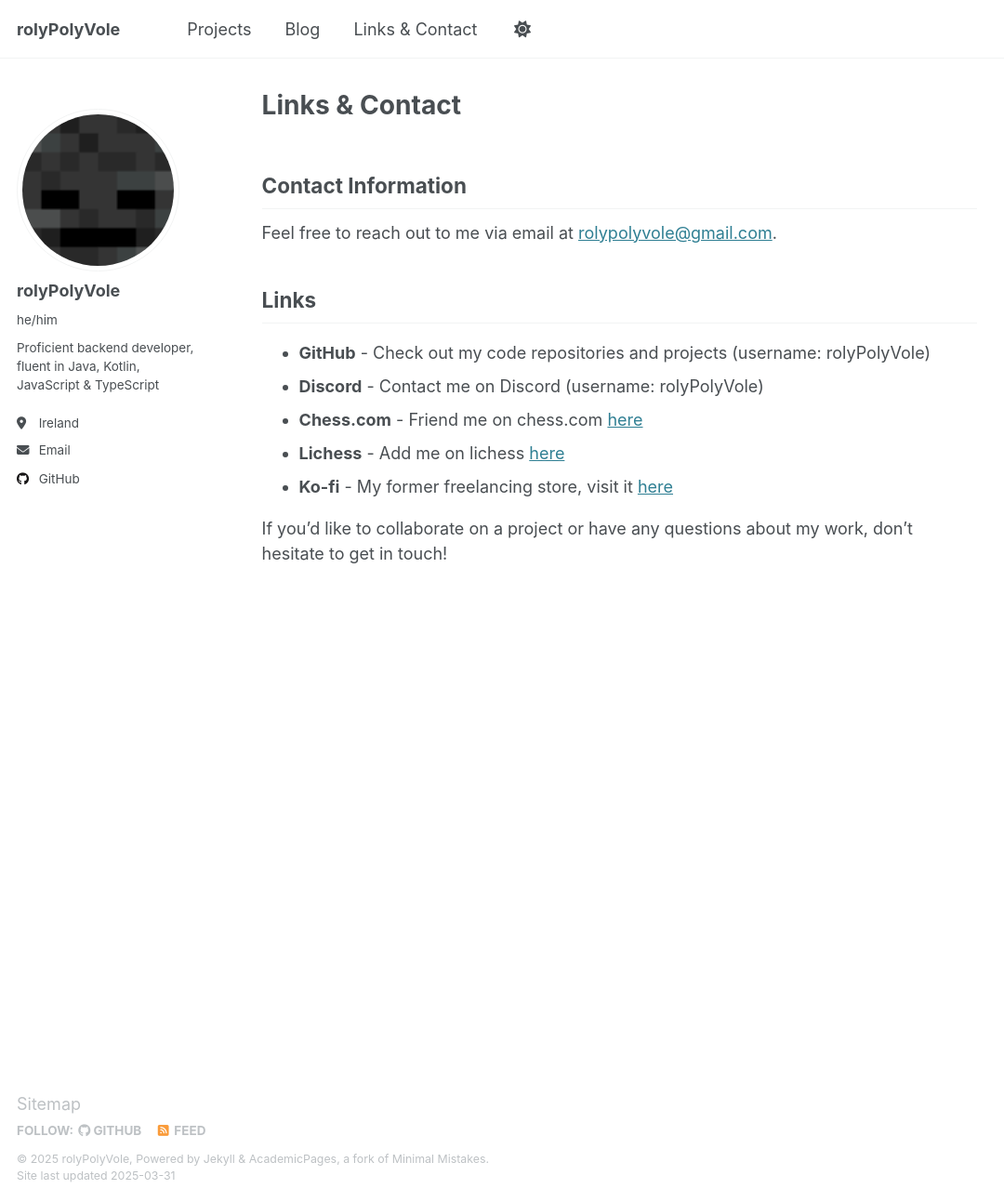
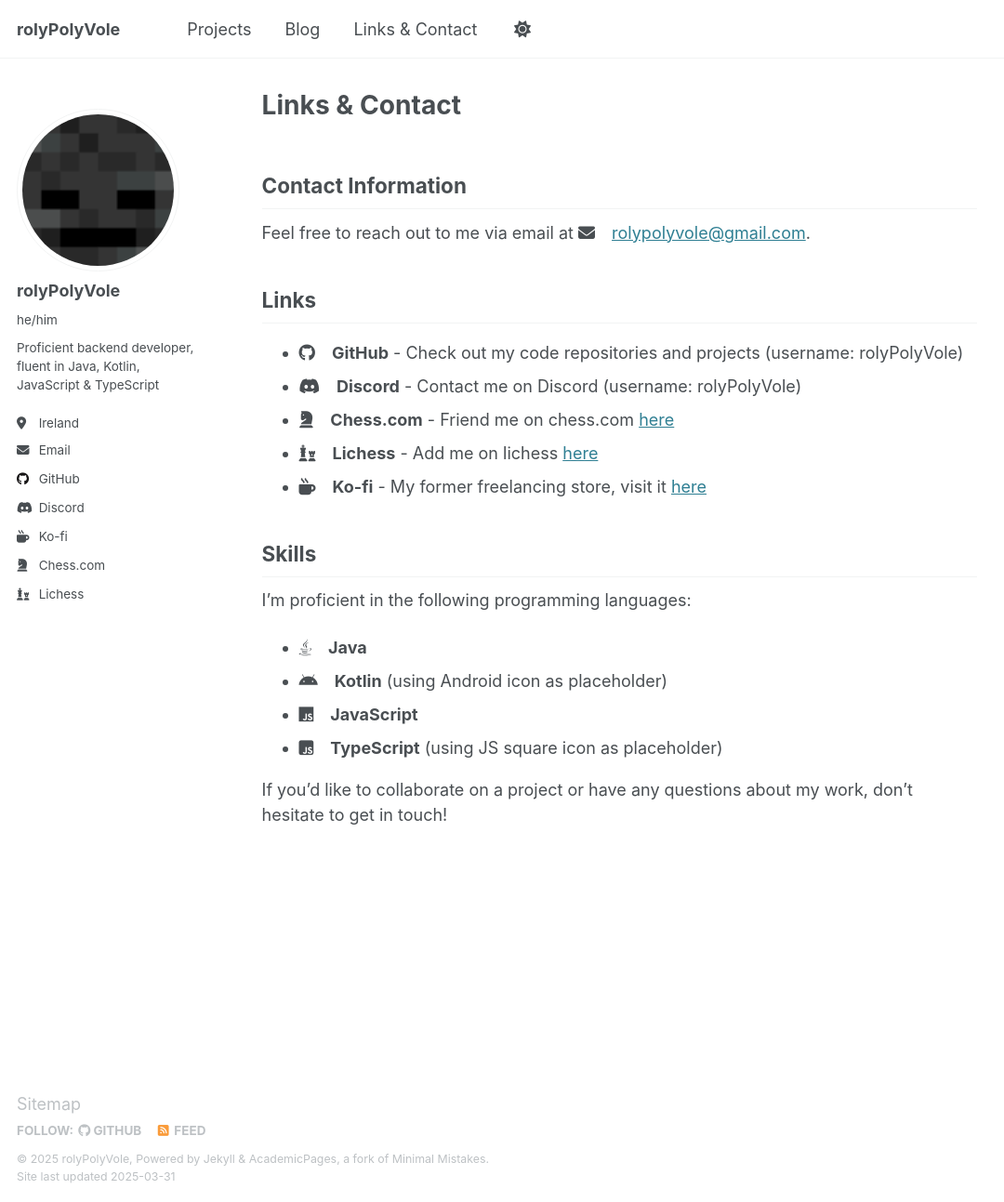
Before and after one commit to rolyPolyVole/rolyPolyVole.github.io, a Jekyll site: the page built from _pages/contact.md, in a window 1280 px wide and 1293 px high. Shown: the whole window at 93% size, without its empty margins (0-1080 px from the left). Built offline with Jekyll 4.4.1, drawn with Linux system fonts in a browser that asks for light colours.

Commit message:
Add icons

```diff
--- a/_config.yml
+++ b/_config.yml
@@ -48,6 +48,10 @@ author:
   github           : "rolyPolyVole"
   kaggle           : # Username
   stackoverflow    : # User number or user number and name (i.e., use "1" or "1/jeff-atwood")
+  discord          : "https://discord.com/users/rolyPolyVole" # URL to Discord profile or server
+  kofi             : "https://ko-fi.com/rolyPolyVole" # URL to Ko-fi profile
+  chesscom         : "https://www.chess.com/member/rolypolyvole" # URL to Chess.com profile
+  lichess          : "https://lichess.org/@/rolyPolyVole" # URL to Lichess profile
 
   # Social media
   bluesky          : # Empty
--- a/_includes/author-profile.html
+++ b/_includes/author-profile.html
@@ -82,6 +82,18 @@
       {% if author.stackoverflow %}
         <li><a href="https://www.stackoverflow.com/users/{{ author.stackoverflow }}"><i class="fab fa-fw fa-stack-overflow icon-pad-right" aria-hidden="true"></i>Stackoverflow</a></li>
       {% endif %}
+      {% if author.discord %}
+        <li><a href="{{ author.discord }}"><i class="fab fa-fw fa-discord icon-pad-right" aria-hidden="true"></i>Discord</a></li>
+      {% endif %}
+      {% if author.kofi %}
+        <li><a href="{{ author.kofi }}"><i class="fas fa-fw fa-mug-hot icon-pad-right" aria-hidden="true"></i>Ko-fi</a></li>
+      {% endif %}
+      {% if author.chesscom %}
+        <li><a href="{{ author.chesscom }}"><i class="fas fa-fw fa-chess-knight icon-pad-right" aria-hidden="true"></i>Chess.com</a></li>
+      {% endif %}
+      {% if author.lichess %}
+        <li><a href="{{ author.lichess }}"><i class="fas fa-fw fa-chess icon-pad-right" aria-hidden="true"></i>Lichess</a></li>
+      {% endif %}
 
       <!-- Font Awesome icons / Social media -->
       {% if author.bluesky %}
--- a/_pages/contact.md
+++ b/_pages/contact.md
@@ -7,14 +7,23 @@ author_profile: true
 
 ## Contact Information
 
-Feel free to reach out to me via email at [rolypolyvole@gmail.com](mailto:rolypolyvole@gmail.com).
+Feel free to reach out to me via email at <i class="fas fa-envelope icon-pad-right" aria-hidden="true"></i>[rolypolyvole@gmail.com](mailto:rolypolyvole@gmail.com).
 
 ## Links
 
-- **GitHub** - Check out my code repositories and projects (username: rolyPolyVole)
-- **Discord** - Contact me on Discord (username: rolyPolyVole)
-- **Chess.com** - Friend me on chess.com [here](https://www.chess.com/member/rolypolyvole)
-- **Lichess** - Add me on lichess [here](https://lichess.org/@/rolyPolyVole)
-- **Ko-fi** - My former freelancing store, visit it [here](https://ko-fi.com/rolyPolyVole)
+- <i class="fab fa-github icon-pad-right" aria-hidden="true"></i>**GitHub** - Check out my code repositories and projects (username: rolyPolyVole)
+- <i class="fab fa-discord icon-pad-right" aria-hidden="true"></i>**Discord** - Contact me on Discord (username: rolyPolyVole)
+- <i class="fas fa-chess-knight icon-pad-right" aria-hidden="true"></i>**Chess.com** - Friend me on chess.com [here](https://www.chess.com/member/rolypolyvole)
+- <i class="fas fa-chess icon-pad-right" aria-hidden="true"></i>**Lichess** - Add me on lichess [here](https://lichess.org/@/rolyPolyVole)
+- <i class="fas fa-mug-hot icon-pad-right" aria-hidden="true"></i>**Ko-fi** - My former freelancing store, visit it [here](https://ko-fi.com/rolyPolyVole)
+
+## Skills
+
+I'm proficient in the following programming languages:
+
+- <i class="fab fa-java icon-pad-right" aria-hidden="true"></i>**Java**
+- <i class="fab fa-android icon-pad-right" aria-hidden="true"></i>**Kotlin** (using Android icon as placeholder)
+- <i class="fab fa-js icon-pad-right" aria-hidden="true"></i>**JavaScript**
+- <i class="fab fa-js-square icon-pad-right" aria-hidden="true"></i>**TypeScript** (using JS square icon as placeholder)
 
 If you'd like to collaborate on a project or have any questions about my work, don't hesitate to get in touch!
```
